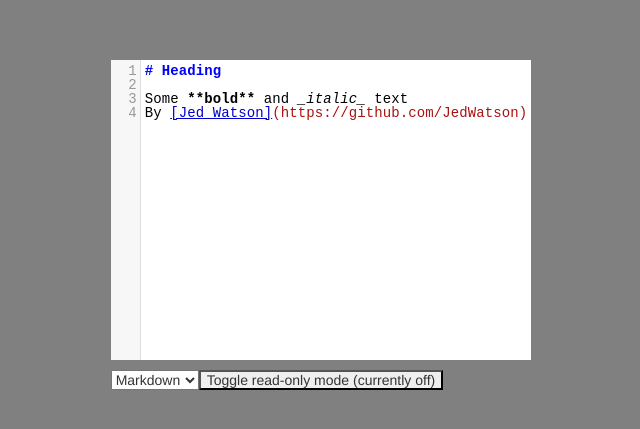
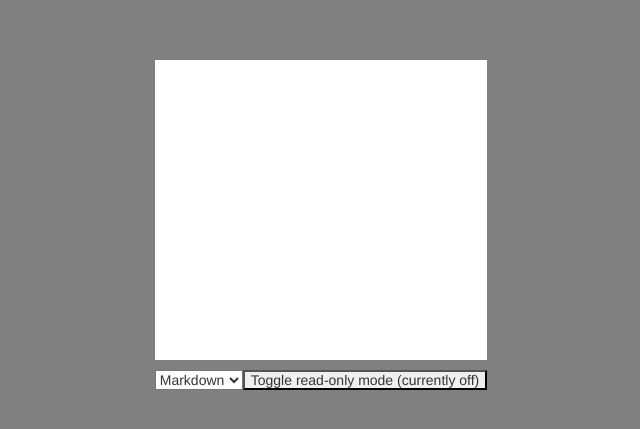
Before and after one commit to CS17B011/ChatCodeShareLearn_11_SEAug2019, a React (Create React App) app in the folder client/: page /editor in a window 1280 px wide. Shown: the part 175-604 px from the top of the page, without its empty margins (319-959 px from the left). Built offline with nearby package versions, Linux system fonts and the light colour scheme.

Commit message:
New editor mode changing options added

```diff
--- a/client/src/Components/Editor/Editor.js
+++ b/client/src/Components/Editor/Editor.js
@@ -7,12 +7,13 @@ import 'codemirror/lib/codemirror.css';
 import 'codemirror/theme/material.css';
 
 import 'codemirror/mode/markdown/markdown';
-import 'codemirror/mode/xml/xml';
+import 'codemirror/mode/htmlmixed/htmlmixed';
 import 'codemirror/mode/javascript/javascript';
 
 var defaults = {
-  markdown: '# Heading\n\nSome **bold** and _italic_ text\nBy [Jed Watson](https://github.com/JedWatson)',
-  javascript: 'var component = {\n\tname: "react-codemirror",\n\tauthor: "Jed Watson",\n\trepo: "https://github.com/JedWatson/react-codemirror"\n};'
+  markdown: '',
+  javascript: '',
+  htmlmixed: ''
 };
 
 export default class Editor extends Component {
@@ -26,21 +27,16 @@ export default class Editor extends Component {
         };
       }
 
-  updateCode (newCode) {
+  changeMode = (e) => {
+    e.preventDefault();
+    var mode = e.target.value;
     this.setState({
-      code: newCode
+      mode: mode,
+      code: defaults[mode]+this.state.code
     });
   }
 
-  changeMode (e) {
-    var mode = e.target.value;
-    this.setState({
-      mode: mode,
-      code: defaults[mode]
-    });
-  }
-
-  toggleReadOnly () {
+  toggleReadOnly = (e) => {
     this.setState({
       readOnly: !this.state.readOnly
     }, () => this.refs.editor.focus());
@@ -54,11 +50,20 @@ export default class Editor extends Component {
     };
     return (
       <div>
-        <Codemirror ref="editor" value={this.state.code} onChange={this.updateCode} options={options} autoFocus={true} />
+
+        <Codemirror
+                  value={this.state.code}
+                  options = {{mode: this.state.mode}}
+                  onBeforeChange={(editor, data, code) => {
+                    this.setState({ code  : code + data.text[0] });
+                  }}
+                />
+
         <div style={{ marginTop: 10 }}>
           <select onChange={this.changeMode} value={this.state.mode}>
             <option value="markdown">Markdown</option>
             <option value="javascript">JavaScript</option>
+            <option value="htmlmixed">htmlmixed</option>
           </select>
           <button onClick={this.toggleReadOnly}>Toggle read-only mode (currently {this.state.readOnly ? 'on' : 'off'})</button>
         </div>
```
Also changed, not shown: 1 other file (tests, documents, lock files or other folders).
